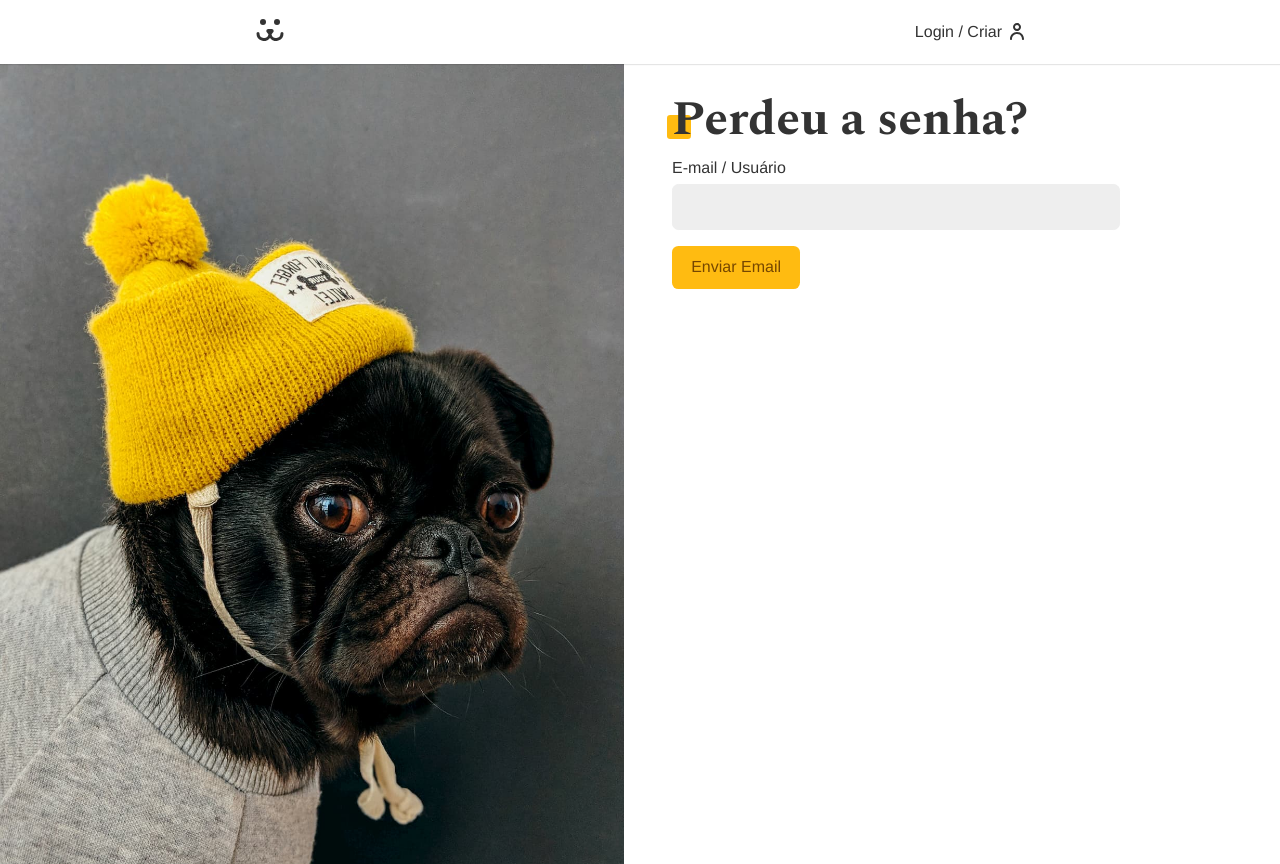
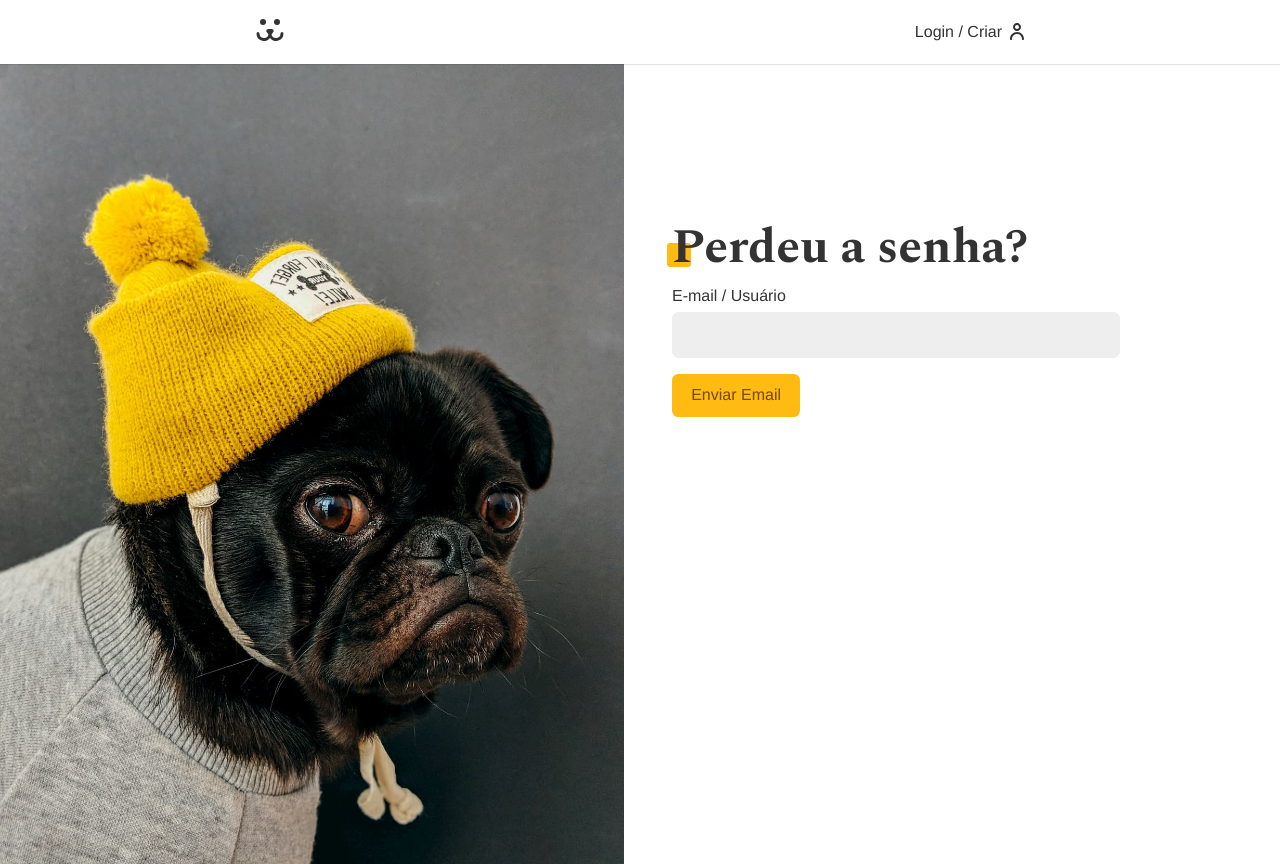
Before and after one commit to anafsantiago/Projeto-Dogs, a React (Vite) app: page /login/perdeu in a window 1280 px wide. Built offline with nearby package versions, Linux system fonts and the light colour scheme.

Commit message:
alteração no padding-top do LoginPasswordReset e LoginPasswordLost

```diff
--- a/src/Components/Login/LoginPasswordLost.jsx
+++ b/src/Components/Login/LoginPasswordLost.jsx
@@ -22,7 +22,7 @@ const LoginPasswordLost = () => {
   }
 
   return (
-    <section>
+    <section style={{ paddingTop: "8rem" }}>
       <h1 className="title">Perdeu a senha?</h1>
       {data ? (
         <p style={{ color: "#4c1" }}>{data}</p>
--- a/src/Components/Login/LoginPasswordReset.jsx
+++ b/src/Components/Login/LoginPasswordReset.jsx
@@ -42,7 +42,7 @@ const LoginPasswordReset = () => {
   }
 
   return (
-    <section>
+    <section style={{ paddingTop: "8rem" }}>
       <h1 className="title">Resete a Senha</h1>
       <form onSubmit={handleSubmit}>
         <Input id="password" type="password" label="Nova Senha" {...password} />
```
